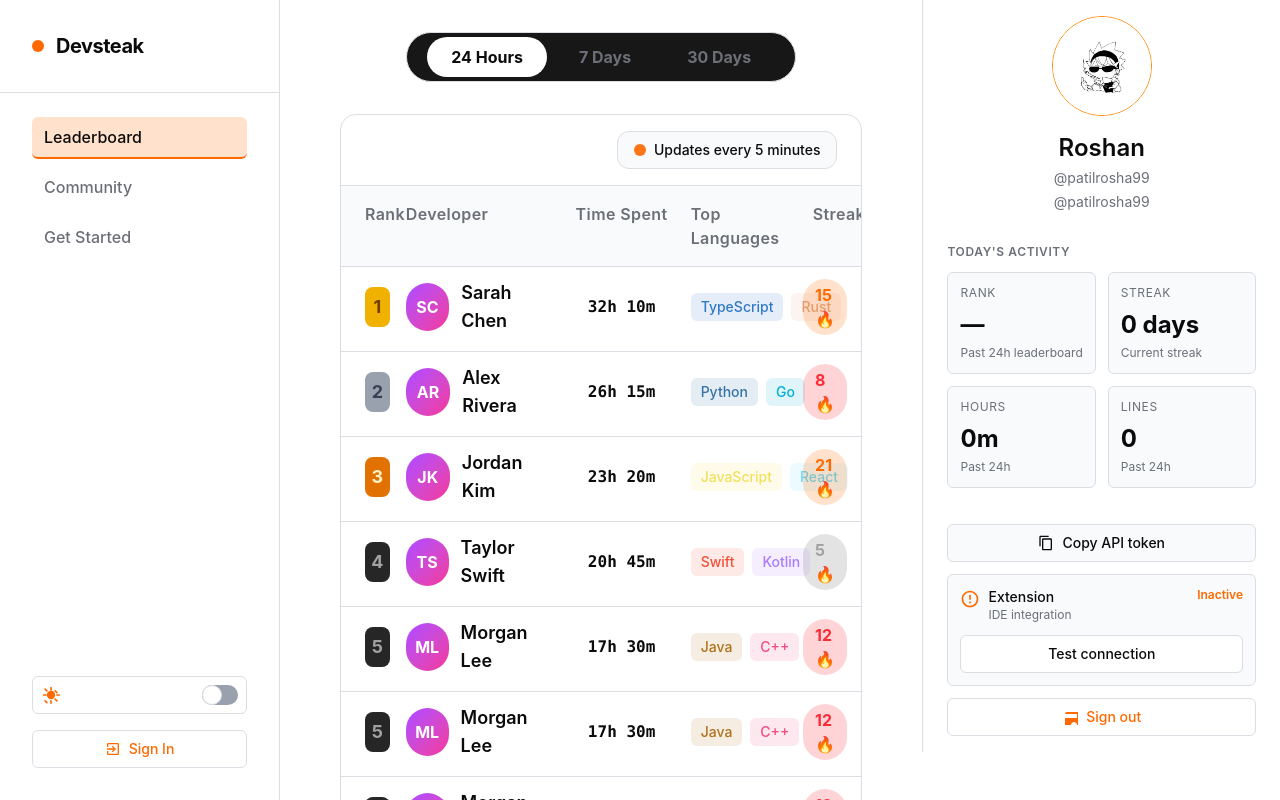
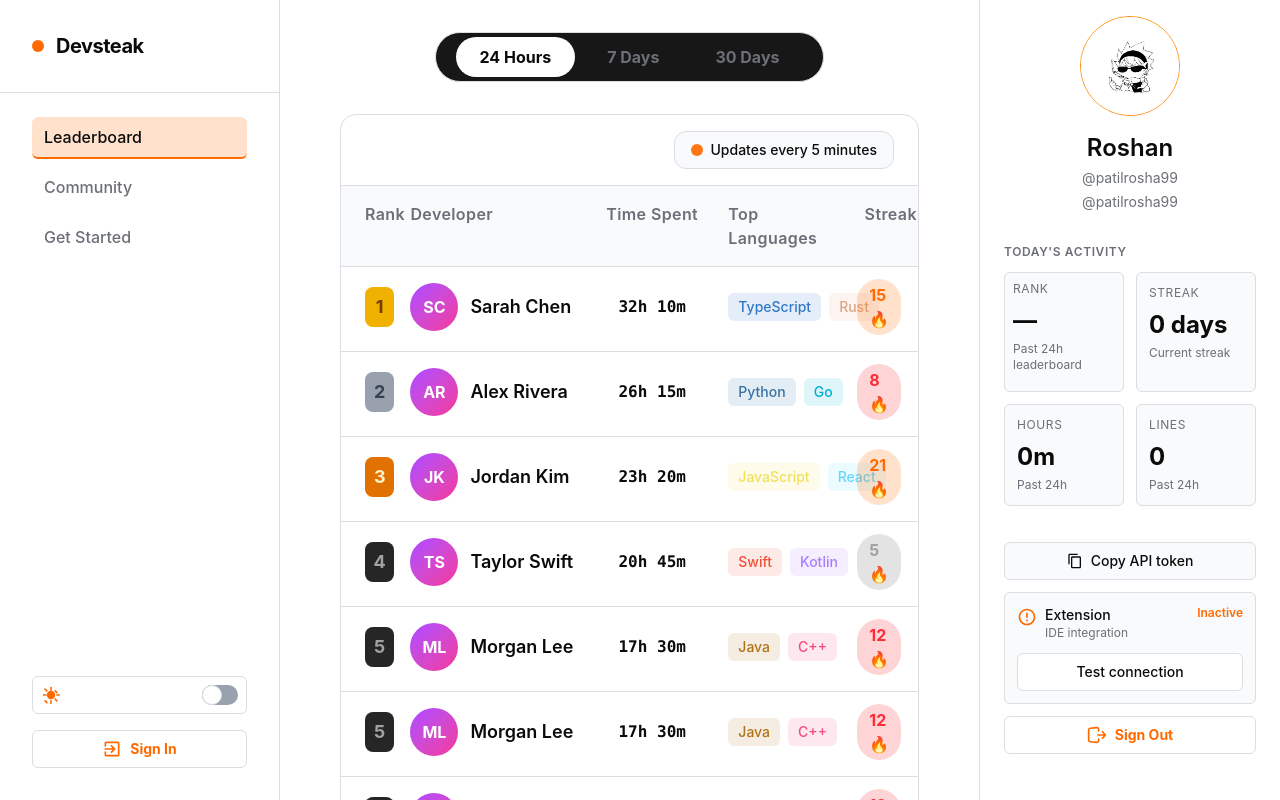
Before and after one commit to Roshan1401/DevSteak, a React (Vite) app in the folder frontend/: page / in a window 1280 px wide. Shown: the top 800 px of the page. Built offline with nearby package versions, Linux system fonts and the light colour scheme.

Commit message:
refactor: enhance Rightbar layout and update button styles

```diff
--- a/frontend/src/components/layout/Leftbar.tsx
+++ b/frontend/src/components/layout/Leftbar.tsx
@@ -74,9 +74,9 @@
               ></div>
             </button>
           </div>
-          <button className="flex cursor-pointer items-center justify-center gap-2 rounded-md border border-(--color-border) bg-(--color-bg-primary) px-3 py-2 text-sm text-orange-500 font-medium  transition-colors hover:border-orange-500/60  active:border-orange-500 active:bg-orange-500/20 active:text-orange-100">
+          <button className="flex cursor-pointer items-center justify-center gap-2 rounded-md border border-(--color-border) bg-(--color-bg-primary) px-3 py-2 text-sm text-orange-500 font-bold  transition-colors hover:border-orange-500/60  active:border-orange-500 active:bg-orange-500/20 active:text-orange-100">
             <svg
-              className="h-4 w-4"
+              className="h-5 w-5"
               fill="currentColor"
               viewBox="0 0 24 24"
               aria-hidden="true"
--- a/frontend/src/components/layout/Rightbar.tsx
+++ b/frontend/src/components/layout/Rightbar.tsx
@@ -2,11 +2,11 @@
 
 interface Props {}
 
-function Leftbar(props: Props) {
+function Rightbar(props: Props) {
   const {} = props;
 
   return (
-    <div className="flex flex-col gap-6 border-l border-(--color-border) bg-(--color-bg-primary) py-4 px-6">
+    <div className="flex flex-col min-h-screen gap-6 border-l border-(--color-border) bg-(--color-bg-primary) py-4 px-6">
       <div className="flex flex-col items-center justify-center gap-4">
         <div className="size-25 rounded-full border border-orange-400 dark:border-black  overflow-hidden">
           <img
@@ -33,7 +33,7 @@
           Today's Activity
         </h3>
         <div className="grid grid-cols-2 gap-3">
-          <div className="rounded-md hover:border-orange-400 border border-(--color-border) bg-(--color-bg-secondary) p-3">
+          <div className="rounded-md size-30 hover:border-orange-400 border border-(--color-border) bg-(--color-bg-secondary) p-2">
             <div className="text-xs text-(--color-text-secondary) uppercase tracking-wider">
               Rank
             </div>
@@ -122,20 +122,36 @@
           </button>
         </div>
 
-        <button className="flex cursor-pointer items-center justify-center gap-2 rounded-md border border-(--color-border) bg-(--color-bg-primary) px-3 py-2 text-sm text-orange-500 font-medium  transition-colors hover:border-orange-500/60  active:border-orange-500 active:bg-orange-500/20 active:text-orange-100">
-          <svg
+        <button className="flex cursor-pointer items-center justify-center gap-2 rounded-md border border-(--color-border) bg-(--color-bg-primary) px-3 py-2 text-sm text-orange-500 font-bold  transition-colors hover:border-orange-500/60  active:border-orange-500 active:bg-orange-500/20 active:text-orange-100">
+          {/* <svg
             className="h-4 w-4"
             fill="currentColor"
-            viewBox="0 0 24 2   4"
+            viewBox="0 0 24 24"
             aria-hidden="true"
           >
-            <path d="M17 3H5c-1.11 0-2 .9-2 2v14c0 1.1.89 2 2 2h14c1.1 0 2-.9 2-2V7l-4-4zm-5 16c-1.66 0-3-1.34-3-3s1.34-3 3-3 3 1.34 3 3-1.34 3-3 3zm3-10H3V5h12v4z" />
+            <path d="M10.09 15.59L11.5 17l5-5-5-5-1.41 1.41L12.67 11H3v2h9.67l-2.58 2.59zM19 3H5c-1.11 0-2 .9-2 2v4h2V5h14v14H5v-4H3v4c0 1.1.89 2 2 2h14c1.1 0 2-.9 2-2V5c0-1.1-.9-2-2-2z" />
+          </svg> */}
+
+          <svg
+            xmlns="http://www.w3.org/2000/svg"
+            viewBox="0 0 24 24"
+            className="h-5 w-5 "
+            fill="none"
+            stroke="currentColor"
+            stroke-width="2"
+            stroke-linecap="round"
+            stroke-linejoin="round"
+          >
+            <path
+              fill="none"
+              d="M13 12h9m0 0l-3.333-4M22 12l-3.333 4M14 7V5.174a2 2 0 0 0-2.166-1.993l-8 .666A2 2 0 0 0 2 5.84v12.32a2 2 0 0 0 1.834 1.993l8 .667A2 2 0 0 0 14 18.826V17"
+            />
           </svg>
-          <span>Sign out</span>
+          <span>Sign Out</span>
         </button>
       </div>
     </div>
   );
 }
 
-export default Leftbar;
+export default Rightbar;
```
